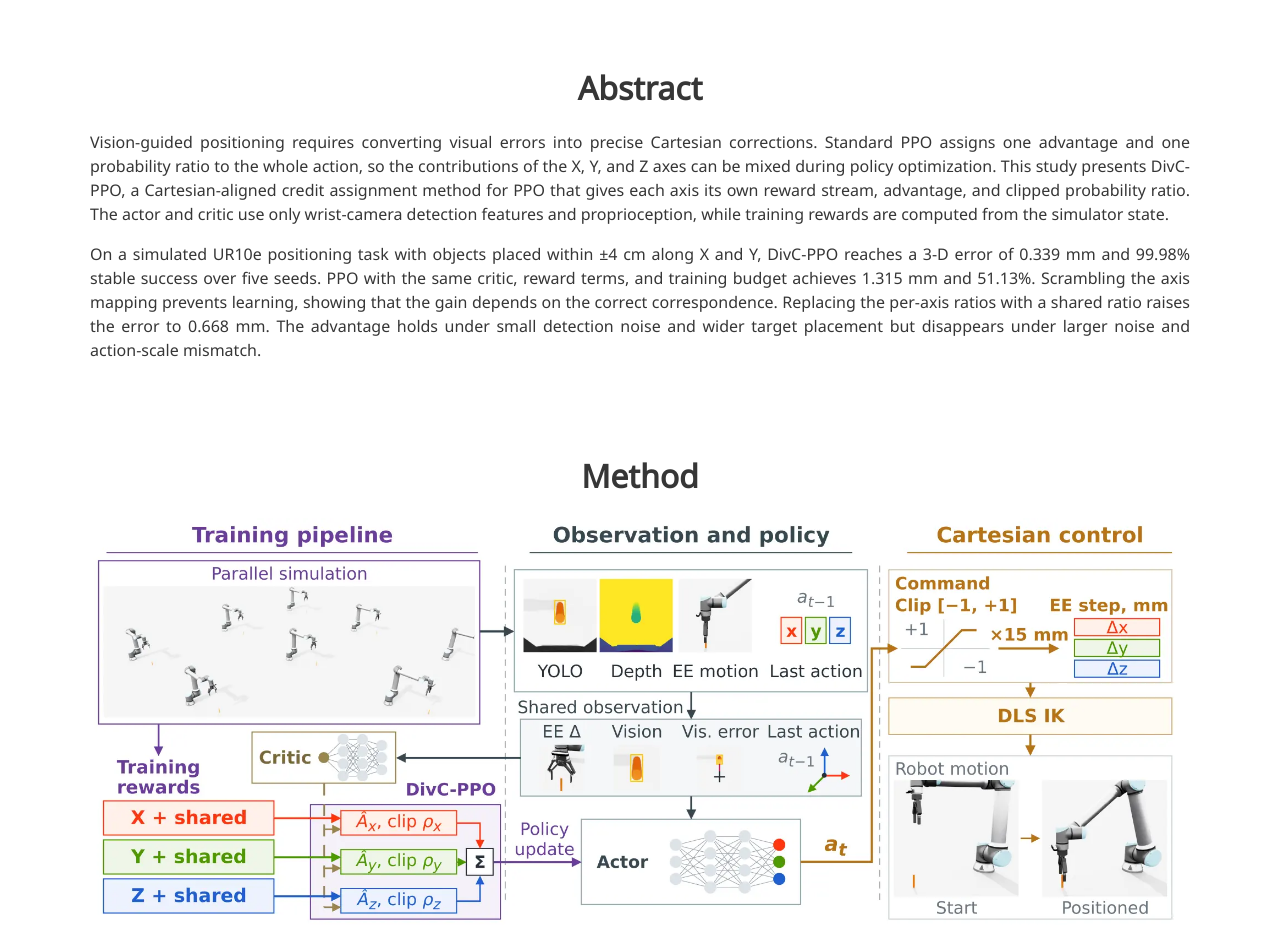
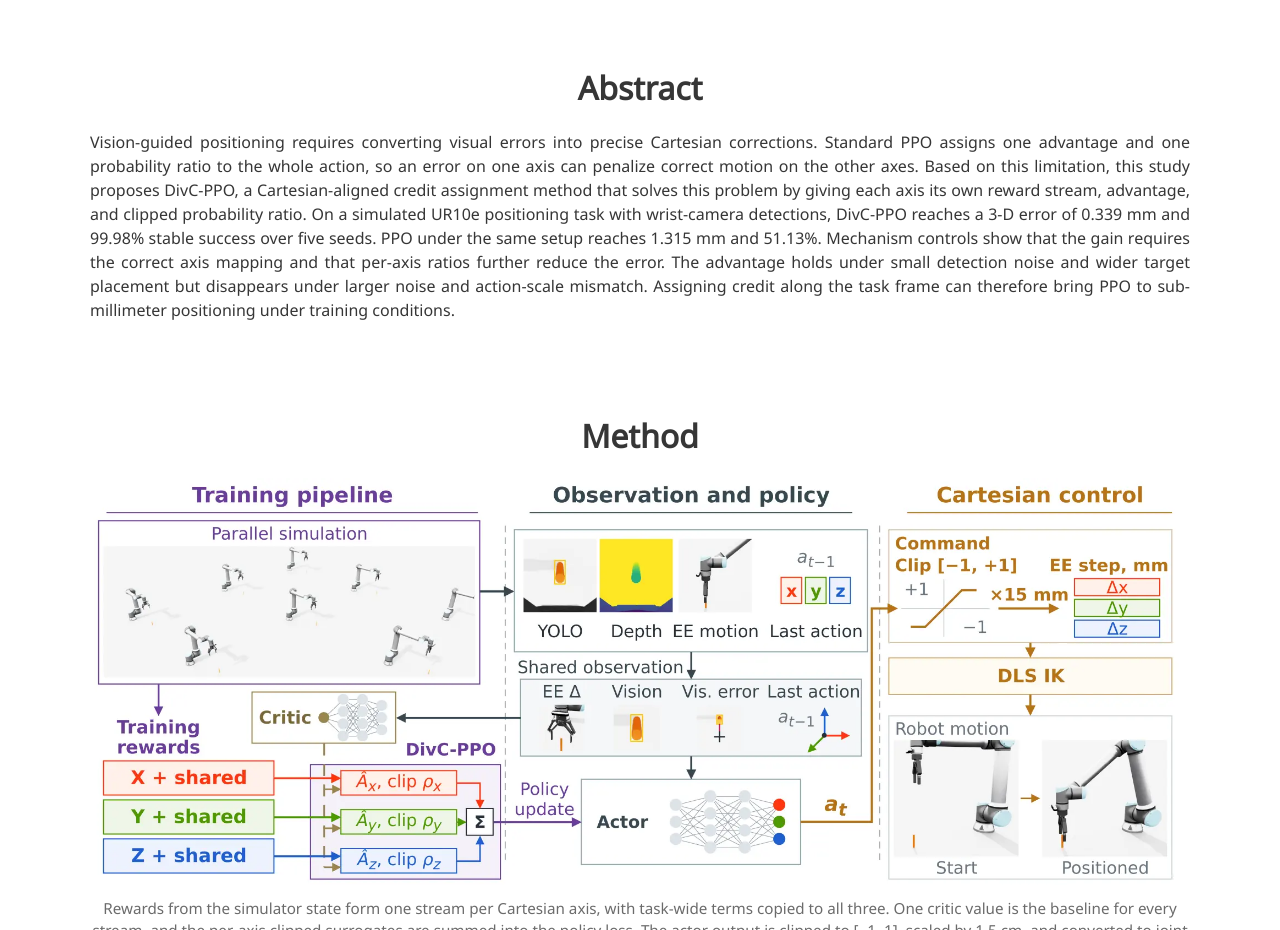
Before and after one commit to AdityaNP3005/divcweb, a plain HTML site: page index.html in a window 1280 px wide. Shown: the part 1280-2210 px from the top of the page. Drawn offline with nearby package versions, Linux system fonts and the light colour scheme; a web font is replaced by a local one.

Commit message:
Abstract: match the revised paper abstract in one paragraph

```diff
--- a/index.html
+++ b/index.html
@@ -66,8 +66,7 @@
       <div class="column">
         <h2 class="title is-3">Abstract</h2>
         <div class="content has-text-justified">
-          <p>Vision-guided positioning requires converting visual errors into precise Cartesian corrections. Standard PPO assigns one advantage and one probability ratio to the whole action, so the contributions of the X, Y, and Z axes can be mixed during policy optimization. This study presents DivC-PPO, a Cartesian-aligned credit assignment method for PPO that gives each axis its own reward stream, advantage, and clipped probability ratio. The actor and critic use only wrist-camera detection features and proprioception, while training rewards are computed from the simulator state.</p>
-          <p>On a simulated UR10e positioning task with objects placed within &plusmn;4&nbsp;cm along X and Y, DivC-PPO reaches a 3-D error of 0.339&nbsp;mm and 99.98% stable success over five seeds. PPO with the same critic, reward terms, and training budget achieves 1.315&nbsp;mm and 51.13%. Scrambling the axis mapping prevents learning, showing that the gain depends on the correct correspondence. Replacing the per-axis ratios with a shared ratio raises the error to 0.668&nbsp;mm. The advantage holds under small detection noise and wider target placement but disappears under larger noise and action-scale mismatch.</p>
+          <p>Vision-guided positioning requires converting visual errors into precise Cartesian corrections. Standard PPO assigns one advantage and one probability ratio to the whole action, so an error on one axis can penalize correct motion on the other axes. Based on this limitation, this study proposes DivC-PPO, a Cartesian-aligned credit assignment method that solves this problem by giving each axis its own reward stream, advantage, and clipped probability ratio. On a simulated UR10e positioning task with wrist-camera detections, DivC-PPO reaches a 3-D error of 0.339&nbsp;mm and 99.98% stable success over five seeds. PPO under the same setup reaches 1.315&nbsp;mm and 51.13%. Mechanism controls show that the gain requires the correct axis mapping and that per-axis ratios further reduce the error. The advantage holds under small detection noise and wider target placement but disappears under larger noise and action-scale mismatch. Assigning credit along the task frame can therefore bring PPO to sub-millimeter positioning under training conditions.</p>
         </div>
       </div>
     </div>
```
